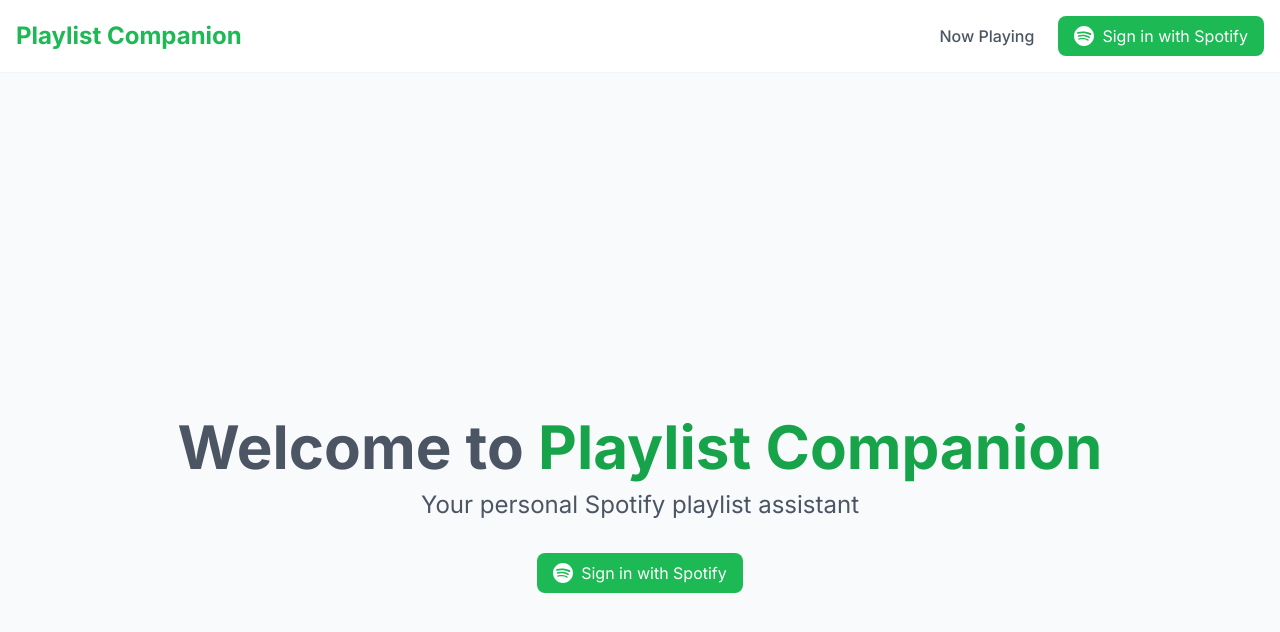
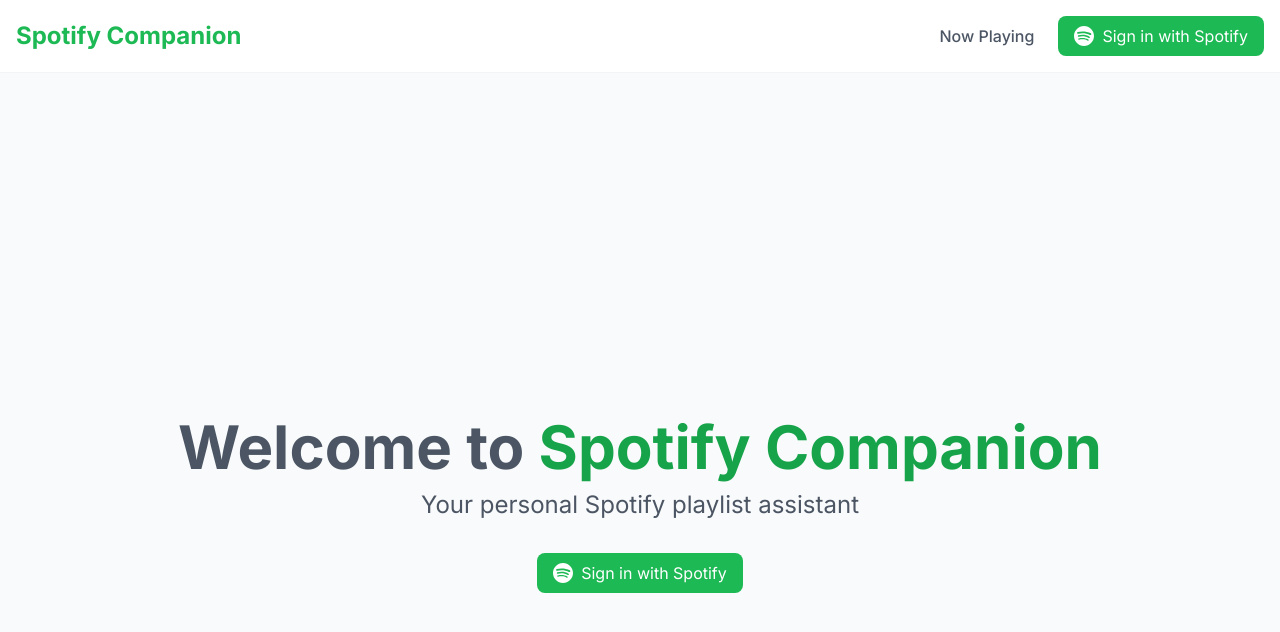
Before and after one commit to mostafa-drz/spotify-companion, a Next.js app: page / in a window 1280 px wide. Shown: the top 632 px of the page. Built offline with nearby package versions, Linux system fonts and the light colour scheme; no server answers.

Commit message:
renames to spotify companion

```diff
--- a/app/components/Header.tsx
+++ b/app/components/Header.tsx
@@ -15,7 +15,7 @@
             href="/"
             className="text-2xl font-bold text-[#1DB954] hover:text-opacity-90 transition-all duration-200"
           >
-            Playlist Companion
+            Spotify Companion
           </Link>
 
           {/* Navigation */}
--- a/app/contexts/SpotifyPlayerContext.tsx
+++ b/app/contexts/SpotifyPlayerContext.tsx
@@ -73,7 +73,7 @@
     window.onSpotifyWebPlaybackSDKReady = () => {
       if (!window.Spotify) return;
       const playerInstance = new window.Spotify.Player({
-        name: 'Playlist Companion Player',
+        name: 'Spotify Companion Player',
         getOAuthToken: (cb: (token: string) => void) => { cb(session.accessToken as string); },
         volume: 0.5,
       });
--- a/app/page.tsx
+++ b/app/page.tsx
@@ -8,7 +8,7 @@
         <h1 className="text-6xl font-bold">
           Welcome to{" "}
           <span className="text-green-600">
-            Playlist Companion
+            Spotify Companion
           </span>
         </h1>
 
```
Also changed, not shown: 4 other files (tests, documents, lock files or other folders).
